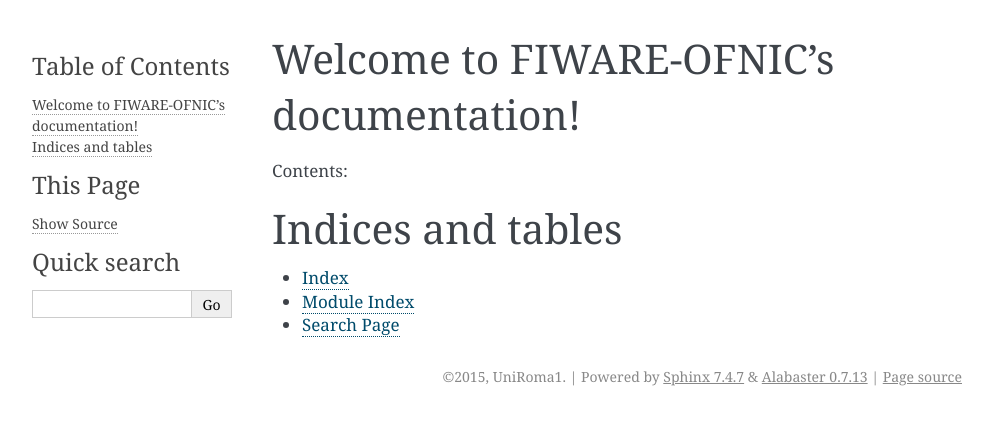
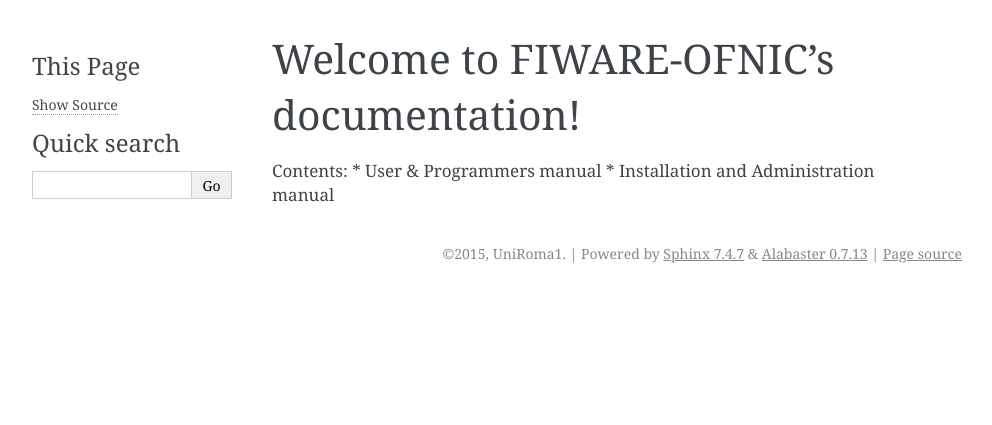
Before and after one commit to FIWARE-Archive/i2nd.OFNIC, a Sphinx documentation site: the page built from docs/index.rst, in a window 1280 px wide. Shown: the top 425 px of the page, without its empty margins (148-1140 px from the left). Built offline with Sphinx 7.4.7, drawn with Linux system fonts in a browser that asks for light colours.

Commit message:
Update docs

```diff
--- a/docs/index.rst
+++ b/docs/index.rst
@@ -7,15 +7,5 @@
 ========================================
 
 Contents:
-
-.. toctree::
-   :maxdepth: 2
-
-
-
-Indices and tables
-==================
-
-* :ref:`genindex`
-* :ref:`modindex`
-* :ref:`search`
+* User & Programmers manual
+* Installation and Administration manual
```
